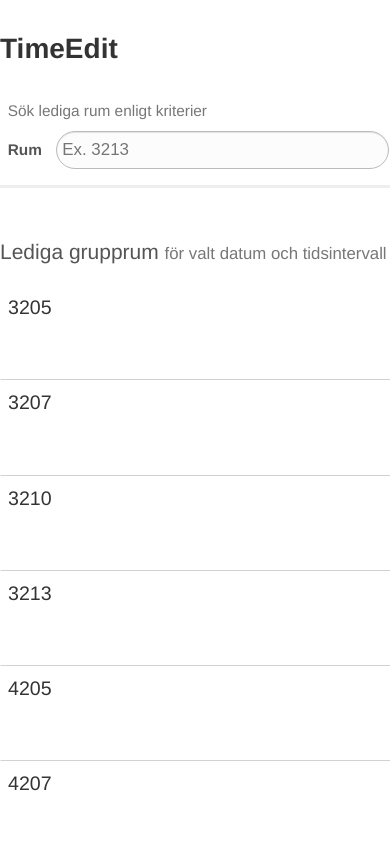
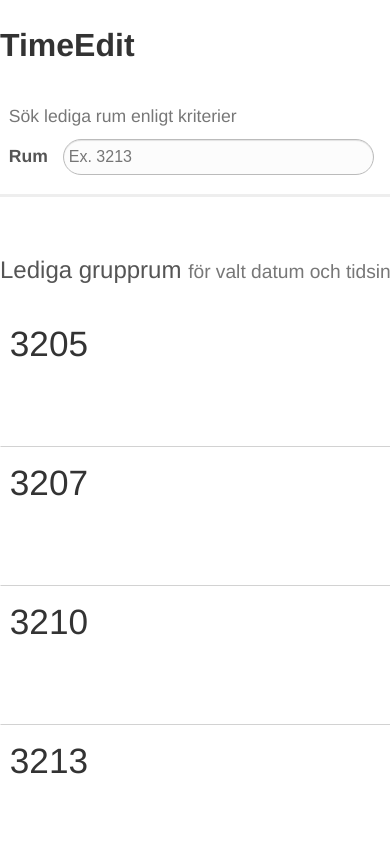
Before and after one commit to robinandersson/mmt031-timeedit, a plain HTML site: page index.html in a window 390 px wide. Shown: the top 844 px of the page. Drawn offline with Linux system fonts and the light colour scheme.

Commit message:
Touch ups for mobile

```diff
--- a/index.html
+++ b/index.html
@@ -17,8 +17,11 @@
 		<script src="views.js"></script>
 		<script src="ui.js"></script>
 
+		<meta name="viewport" content="width=device-width" />
+
 		<link rel="stylesheet" href="jquery-ui-1.10.3.custom.min.css" />
 		<link rel="stylesheet" href="style.css" />
+		<link rel="stylesheet" href="mobile.css" media="screen and (max-width: 960px)" />
 		<link rel="stylesheet" href="lib/tipsy/src/stylesheets/tipsy.css" />
 	</head>
 
--- /dev/null
+++ b/mobile.css
@@ -0,0 +1,28 @@
+/*
+	MOBILE
+=========================
+*/
+
+body {
+	font-size: 16px;
+	margin: 0;
+}
+
+input[type="text"],
+input[type="date"],
+input[type="search"],
+input[type="time"] {
+	font-size: 16px;
+}
+
+#rooms .room-name {
+	font-size: 2em;
+}
+
+#rooms > li {
+	font-size: 1.1em;
+}
+
+#user-bookings > li {
+	font-size: 1.2em;
+}
```
